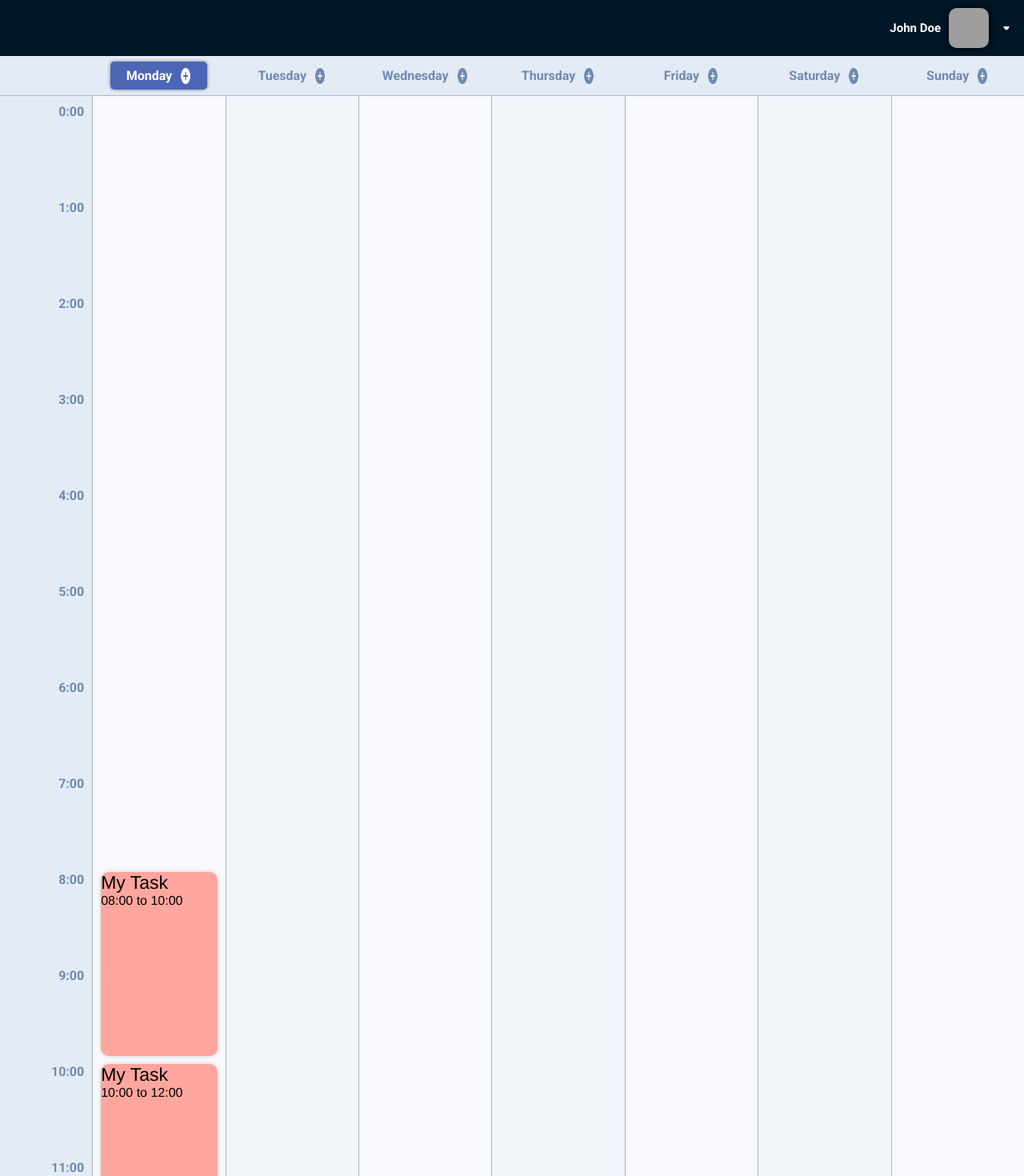
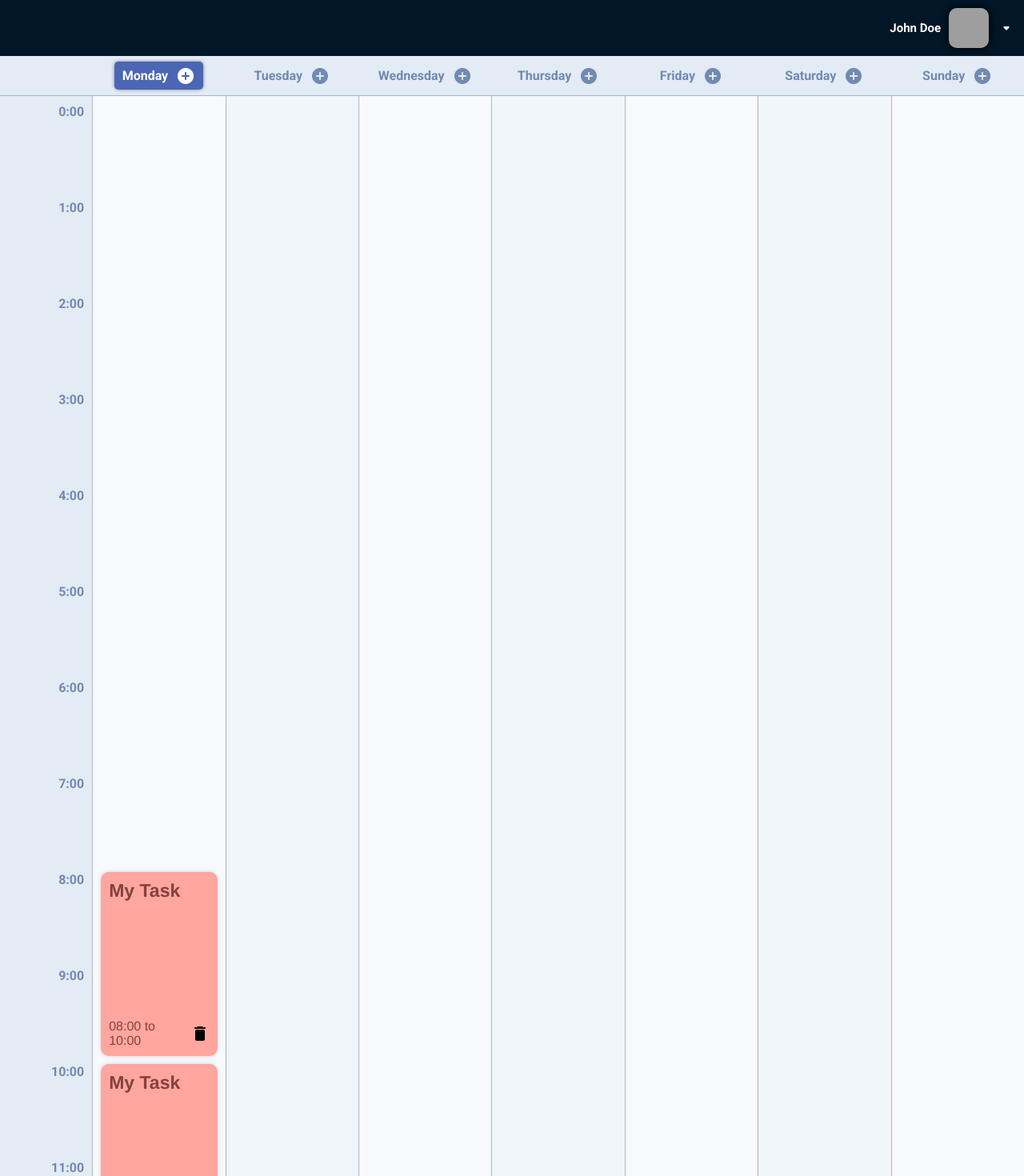
Before and after one commit to rgautham3110/timetable, a Vue app: page / in a window 1280 px wide. Shown: the top 1470 px of the page at 80% size. Built offline with nearby package versions, Linux system fonts and the light colour scheme; grey boxes are pictures that could not be loaded.

Commit message:
styled the cards

```diff
--- a/src/components/DayHeader.vue
+++ b/src/components/DayHeader.vue
@@ -43,7 +43,6 @@ export default {
 
 .add{
     padding-left: 10px;
-    width: 24px;
     height: 24px;
     cursor: pointer;
 }
@@ -70,8 +69,8 @@ export default {
     display: flex;
     flex-direction: row;
     align-items: center;
-    padding-left: 20px;
-    padding-right: 20px;
+    padding-left: 10px;
+    padding-right: 10px;
     height: 35px;
 }
 .bg.selected{
--- a/src/components/TaskCard.vue
+++ b/src/components/TaskCard.vue
@@ -4,8 +4,11 @@
             <div class="heading">
                 {{this.task.taskName}}
             </div>
-            <div class="time">
-                {{this.task.startTime}} to {{this.task.endTime}}
+            <div class="footer">
+                <div class="time">
+                    {{this.task.startTime}} to {{this.task.endTime}}
+                </div>
+                <img src="../assets/delete.svg" id="del-icon"/>
             </div>
         </div>
     </div>
@@ -46,21 +49,36 @@ export default {
     position: relative;
     margin-top: var(--margin-top);
     height: var(--card-height);
-    color: black;
+    color: #83423F;
 }
 
 .card{
     display: flex;
     flex-direction: column;
+    justify-content: space-between;
     height: var(--inner-height);
-    margin: 10px ;
+    margin: 10px;
+    padding: 10px;
     background: #FFA69E;
     box-shadow: 0 0 5px lightgrey;
     border-radius: 10px;
 }
 
 .heading{
+    color: #83423F;
     font-size: 23px;
+    font-weight: bold;
+}
+
+.footer{
+    display: flex;
+    justify-content: space-between;
+    align-items: center;
+    flex-direction: row;
+}
+
+#del-icon{
+    color: red;
 }
 
 </style>
```
Also changed, not shown: src/assets/delete.svg (added).
